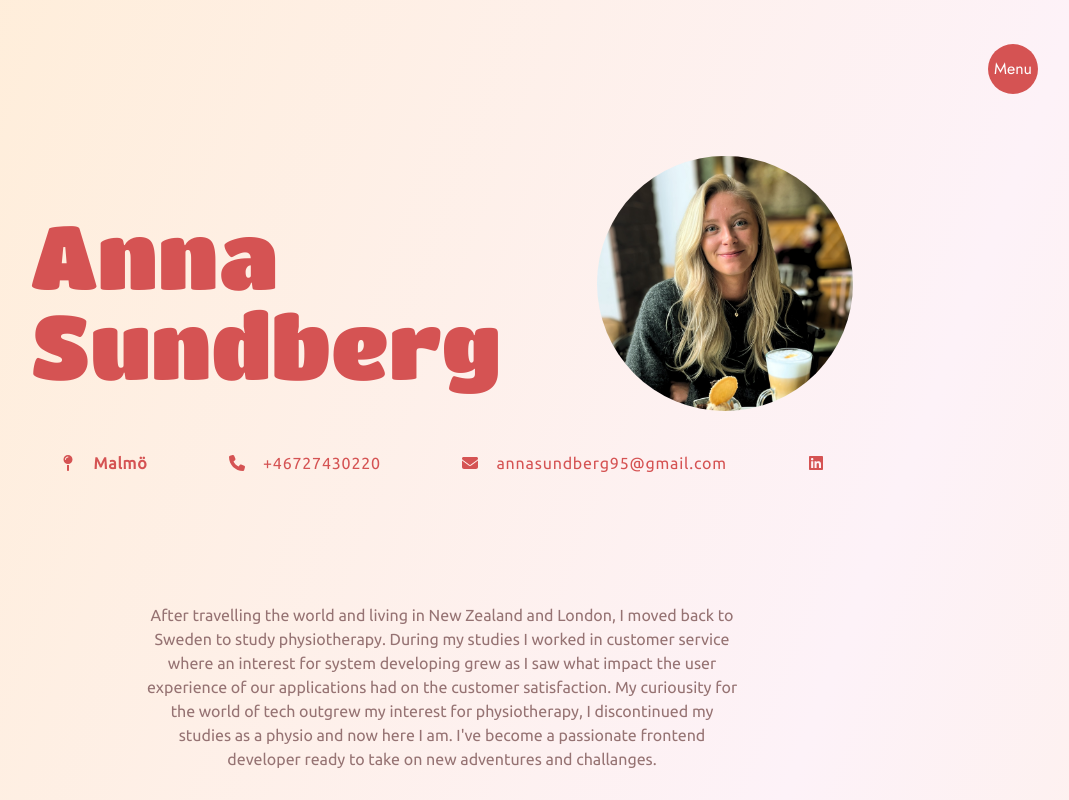
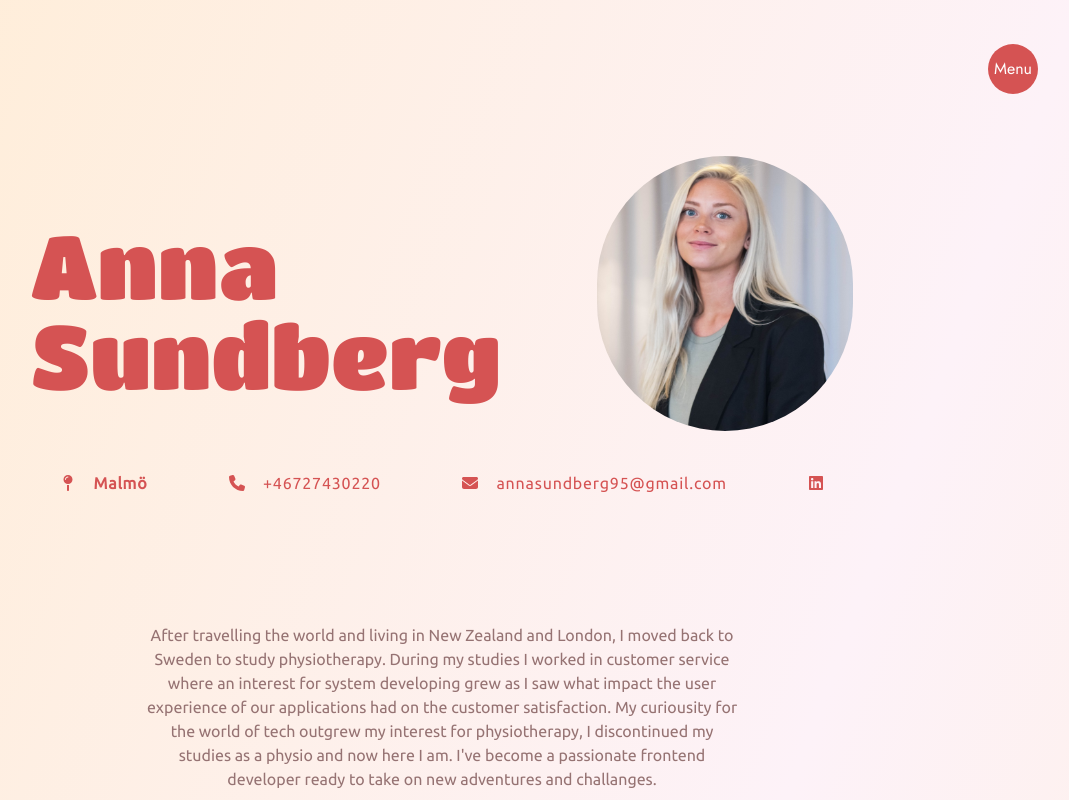
Before and after one commit to annasundbergg/portfolio, a Next.js app: page /cv in a window 1280 px wide. Shown: the top 800 px of the page, without its empty margins (198-1267 px from the left). Built offline with nearby package versions, Linux system fonts and the light colour scheme.

Commit message:
edit name of photo to remove camelcase

```diff
--- a/src/app/cv/components/CvHeader.tsx
+++ b/src/app/cv/components/CvHeader.tsx
@@ -16,7 +16,7 @@ export const CVHeader = () => {
         </h1>
         <Image
           className="rounded-[500px] sm:w-[100px] md:w-[400px] lg:w-[400px] xl:w-[400px] 2xl:w-1/2 "
-          src={"/annas.jpg"}
+          src={"/annasundberg2.jpg"}
           width={600}
           height={600}
           alt="Photo of Anna"
```
Also changed, not shown: public/annasundberg2.jpg (added), 1 other file (tests, documents, lock files or other folders).
